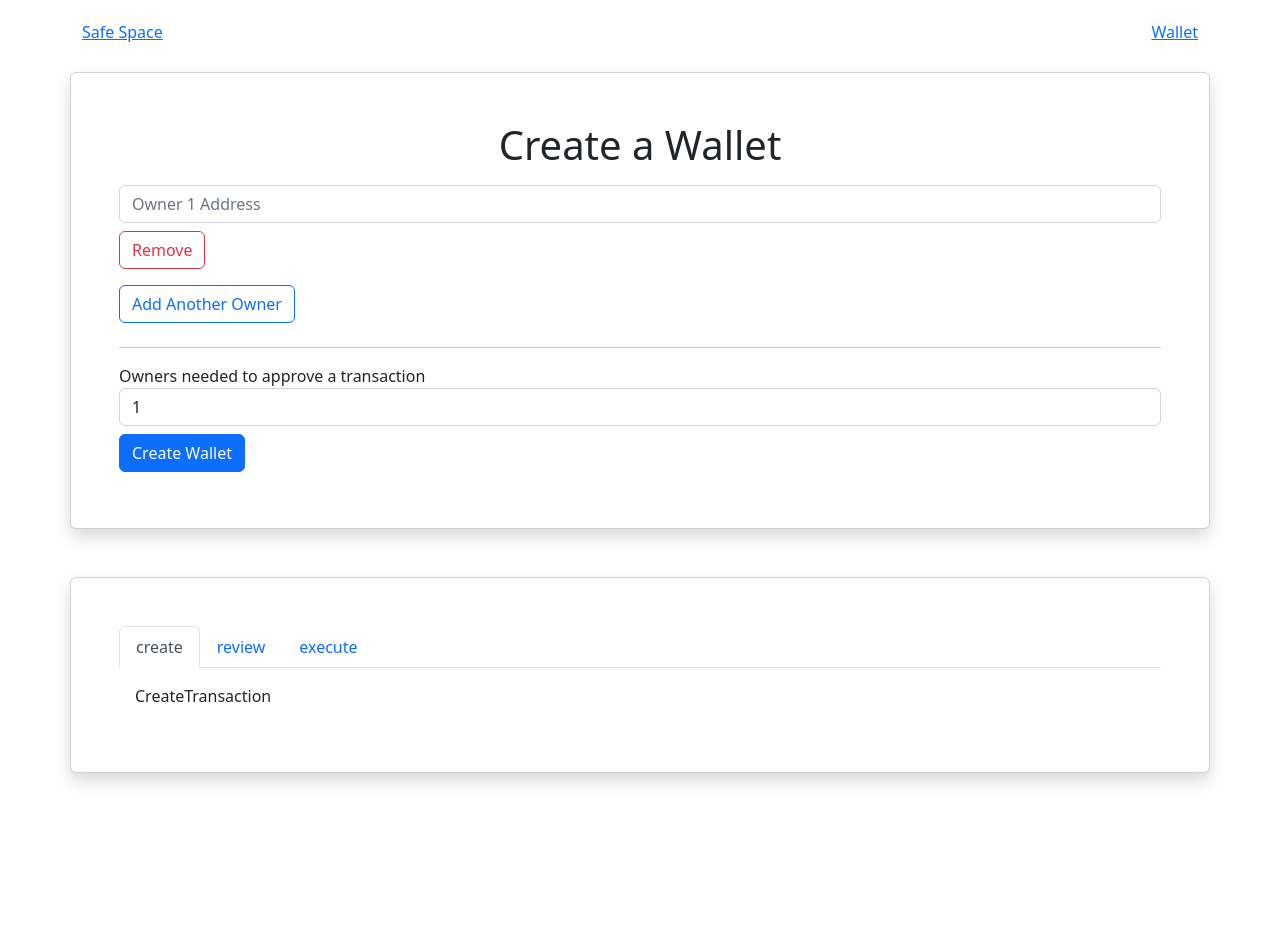
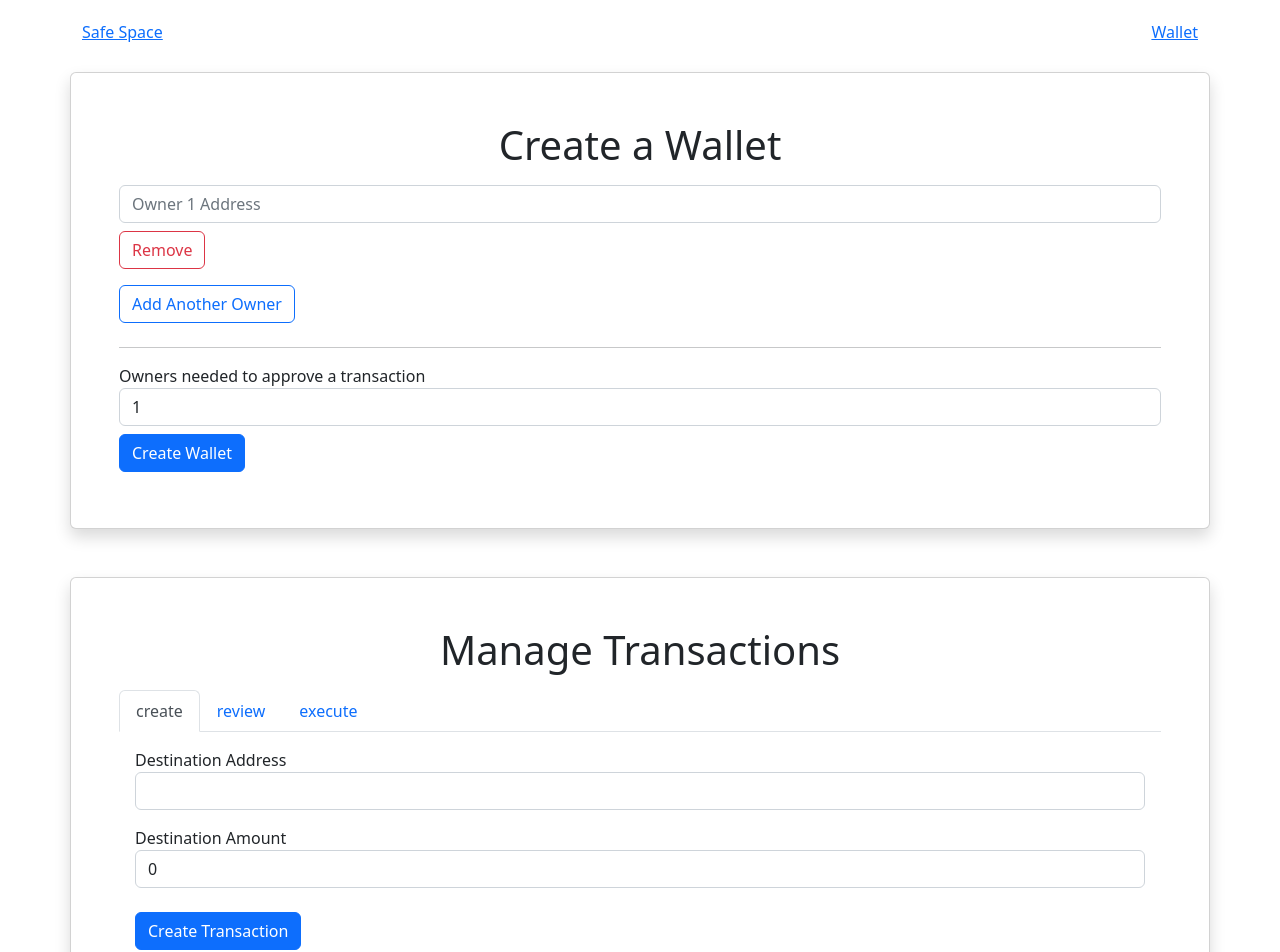
Before and after one commit to 5afe/safe-space, a React (Create React App) app: page /wallet/create in a window 1280 px wide. Shown: the top 952 px of the page. Before the commit the page ends 821 px from the top, so only its background shows below. Built offline with nearby package versions, Linux system fonts and the light colour scheme.

Commit message:
add ui element for managing transactions

```diff
--- a/src/scenes/Transaction/CreateTransaction.tsx
+++ b/src/scenes/Transaction/CreateTransaction.tsx
@@ -1,8 +1,46 @@
-import React from 'react'
+import React, { useState } from 'react'
 
 function CreateTransaction() {
+    const [address, setAddress] = useState<string>('');
+    const [amount, setAmount] = useState<number>(0);
+
+    function handleAddressChange(event: React.ChangeEvent<HTMLInputElement>) {
+        setAddress(event.target.value);
+    }
+
+    function handleAmountChange(event: React.ChangeEvent<HTMLInputElement>) {
+        setAmount(Number(event.target.value));
+    }
+
+    function createTransaction() {
+        // implementation here
+    }
+
   return (
-    <div>CreateTransaction</div>
+    <div>
+         <label>
+        Destination Address
+        </label>
+        <input
+              className="form-control mb-3"
+              value={address}
+              onChange={handleAddressChange}
+            />
+
+         <label>
+        Destination Amount
+        </label>
+        <input
+              type="number"
+              className="form-control mb-3"
+              value={amount}
+              onChange={handleAmountChange}
+            />
+            <button className="btn btn-primary my-2" onClick={createTransaction}>
+              Create Transaction
+            </button>
+
+    </div>
   )
 }
 
--- a/src/scenes/Transaction/TransactionManagement.tsx
+++ b/src/scenes/Transaction/TransactionManagement.tsx
@@ -23,6 +23,9 @@ function TransactionManagement() {
 
   return (
     <div className='TransactionManagement container card shadow my-5 p-5'>
+        <h1 className='text-center mb-3'>
+                Manage Transactions
+        </h1>
         <ul className="nav nav-tabs" id="popupTab" role="tablist">
           {steps.map((step, index) => {
             return (
```
